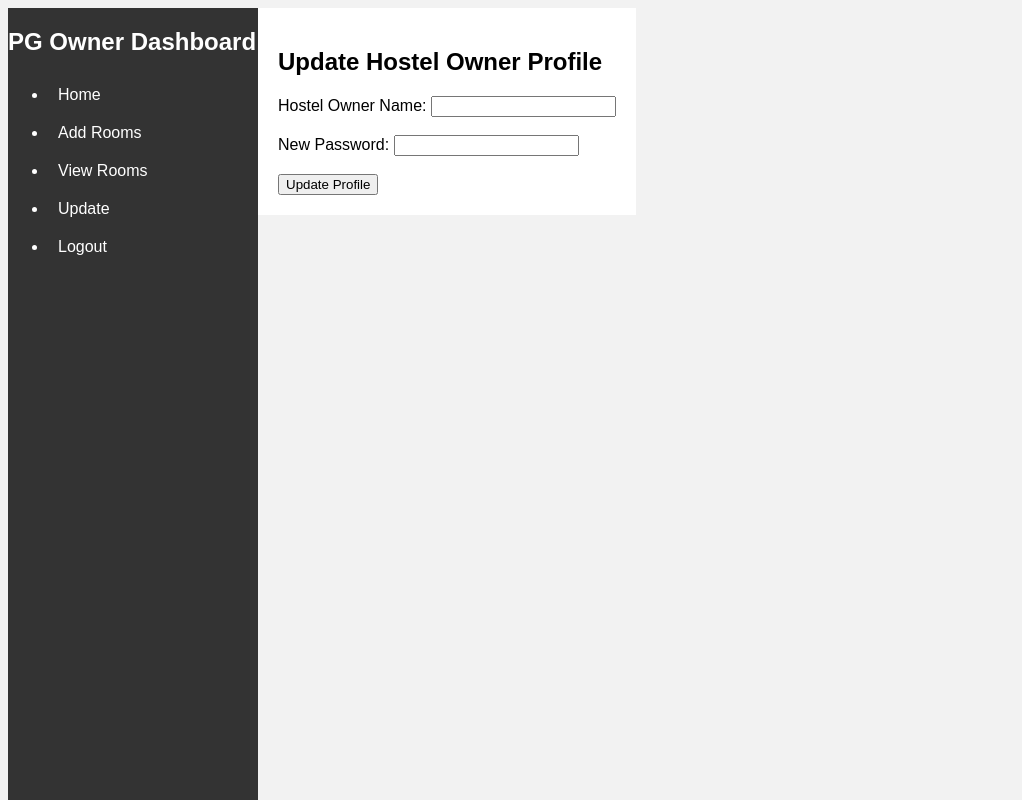
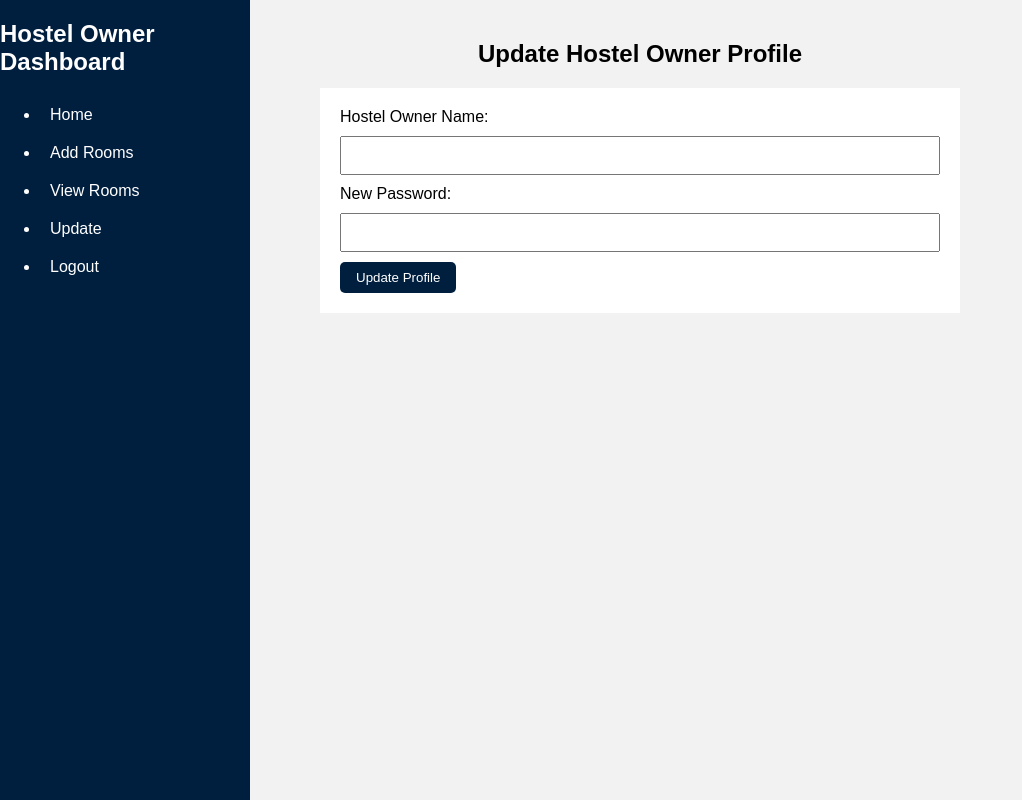
Before and after one commit to annmaryajith/MCA-Main-Project-PHMS, a PHP site: page /hostelownerupdate.php in a window 1280 px wide. Shown: the whole page, without its empty margins (0-1022 px from the left). Run offline with PHP 8.4, Linux system fonts and the light colour scheme; a stand-in replaces the project's code that opens the database connection.

Commit message:
Add files via upload

```diff
--- a/hostelowner_dashboard.php
+++ b/hostelowner_dashboard.php
@@ -18,7 +18,7 @@
     height: 100%;
     overflow-y: auto;
     position: fixed;
-    background-color: #333;
+    background-color: #001f3f; /* Dark blue background color */
     color: #fff;
 }
 
@@ -30,7 +30,7 @@
 }
 
 .sidebar a:hover {
-    background-color: #555;
+    background-color: #003366; /* Slightly lighter shade of blue on hover */
 }
 
 .main-content {
@@ -44,7 +44,7 @@
 <body>
     <div class="container">
         <div class="sidebar">
-            <h2>PHMS | Owner</h2>
+            <h2>PHMS | Hostel Owner</h2>
             <ul>
                 <li><a href="hostelowner_dashboard.php">Home</a></li>
                 <li><a href="addhostelroom.php">Add Rooms</a></li>
--- a/hostelownerupdate.php
+++ b/hostelownerupdate.php
@@ -29,15 +29,16 @@ if ($_SERVER["REQUEST_METHOD"] == "POST" && isset($_POST["update_profile"])) {
 <html lang="en">
 <head>
     <meta charset="UTF-8">
+    <meta name="viewport" content="width=device-width, initial-scale=1.0">
     <title>Update Hostel Owner Profile</title>
     <style>
         body {
             font-family: Arial, sans-serif;
             background-color: #f2f2f2;
-}
-
-.container {
+            margin: 0;
+            padding: 0;
             display: flex;
+            min-height: 100vh;
         }
 
         .sidebar {
@@ -45,7 +46,7 @@ if ($_SERVER["REQUEST_METHOD"] == "POST" && isset($_POST["update_profile"])) {
     height: 100%;
     overflow-y: auto;
     position: fixed;
-    background-color: #333;
+    background-color: #001f3f; /* Dark blue background color */
     color: #fff;
 }
 
@@ -57,49 +58,70 @@ if ($_SERVER["REQUEST_METHOD"] == "POST" && isset($_POST["update_profile"])) {
 }
 
 .sidebar a:hover {
-    background-color: #555;
+    background-color: #003366; /* Slightly lighter shade of blue on hover */
+}
+        .main-content {
+            flex: 1;
+            padding: 20px;
         }
 
-.main-content {
-    margin-left: 250px;
+        .form-container {
+            max-width: 600px;
+            margin: 0 auto;
+            background-color: #fff;
             padding: 20px;
-    background-color: #fff;
+        }
+
+        .form-container label {
+            display: block;
+            margin-bottom: 10px;
+        }
+
+        .form-container input[type="text"],
+        .form-container input[type="password"] {
+            width: 100%;
+            padding: 10px;
+            margin-bottom: 10px;
+            box-sizing: border-box;
+        }
+
+        input[type="submit"] {
+    background-color: #001f3f; /* Dark blue background matching sidebar */
+    color: #fff; /* White text */
+    padding: 8px 16px;
+    border: none;
+    border-radius: 5px;
+    cursor: pointer;
+}
+
+input[type="submit"]:hover {
+    background-color: #003366; /* Slightly lighter shade of blue on hover */
 }
 
     </style>
 </head>
 <body>
-<div class="container">
     <div class="sidebar">
-            <h2>PG Owner Dashboard</h2>
+        <h2>Hostel Owner Dashboard</h2>
         <ul>
             <li><a href="hostelowner_dashboard.php">Home</a></li>
             <li><a href="addhostelroom.php">Add Rooms</a></li>
             <li><a href="viewhostelroom.php">View Rooms</a></li>
-                <!-- <li><a href="hostelroomupdate.php">Update room</a></li> -->
             <li><a href="hostelownerupdate.php">Update</a></li>
-                <!-- <li><a href="manage_tenants.php">Manage Tenants</a></li>
-                <li><a href="reports.php">Reports</a></li> -->
             <li><a href="logout.php" class="logout">Logout</a></li>
         </ul>
     </div>
-        <!-- <div class="main-content">
-            <h1>Welcome, PG Owner!</h1>
-        </div>
-    </div> -->
     <div class="main-content">
-    <h2>Update Hostel Owner Profile</h2>
+        <h2><center>Update Hostel Owner Profile</center></h2>
+        <div class="form-container">
             <form method="post" action="">
-        <!-- Include form fields for updating profile information -->
                 <label for="pg_owner_name">Hostel Owner Name:</label>
-        <input type="text" name="pg_owner_name" id="pg_owner_name" required><br><br>
-
+                <input type="text" name="pg_owner_name" id="pg_owner_name" required>
                 <label for="new_password">New Password:</label>
-        <input type="password" name="new_password" id="new_password" required><br><br>
-
+                <input type="password" name="new_password" id="new_password" required>
                 <input type="submit" name="update_profile" value="Update Profile">
             </form>
         </div>
-
+    </div>
 </body>
 </html>
```
Lines whose indentation alone changed are shown as unchanged.
